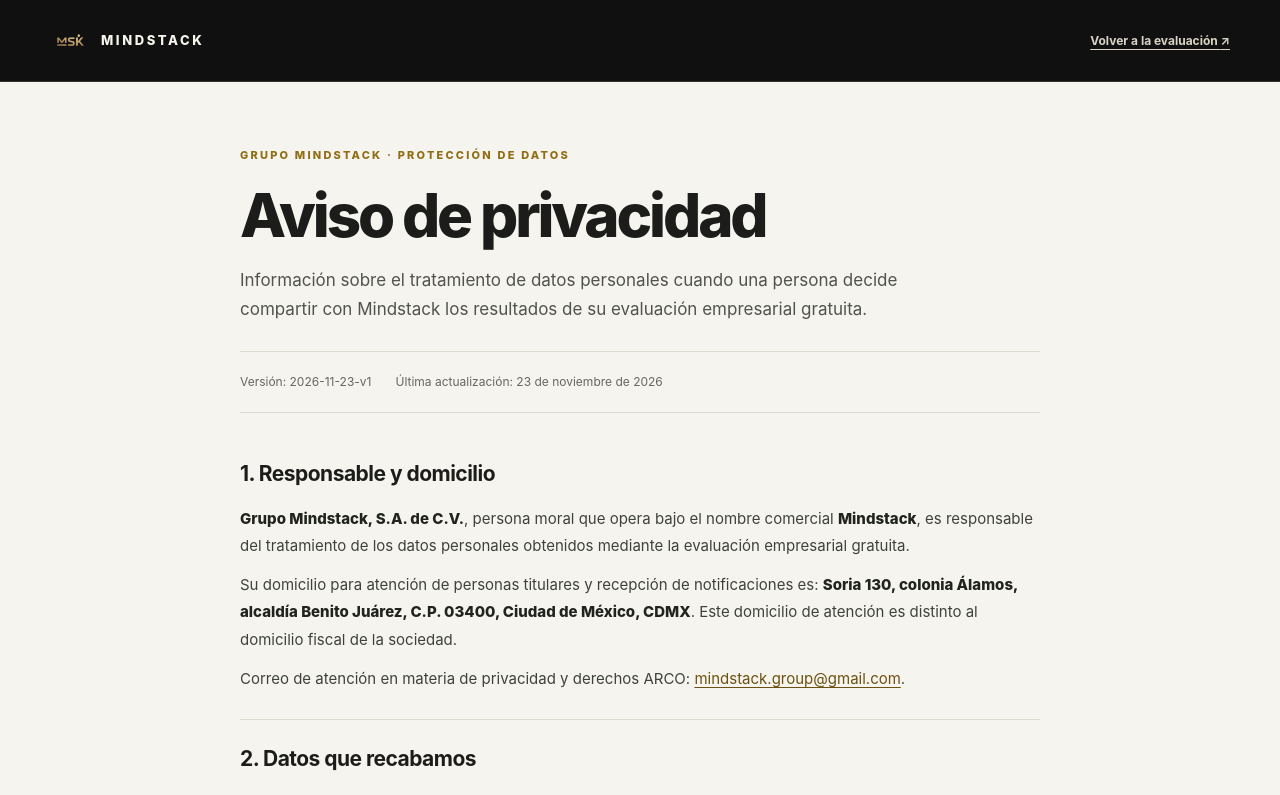
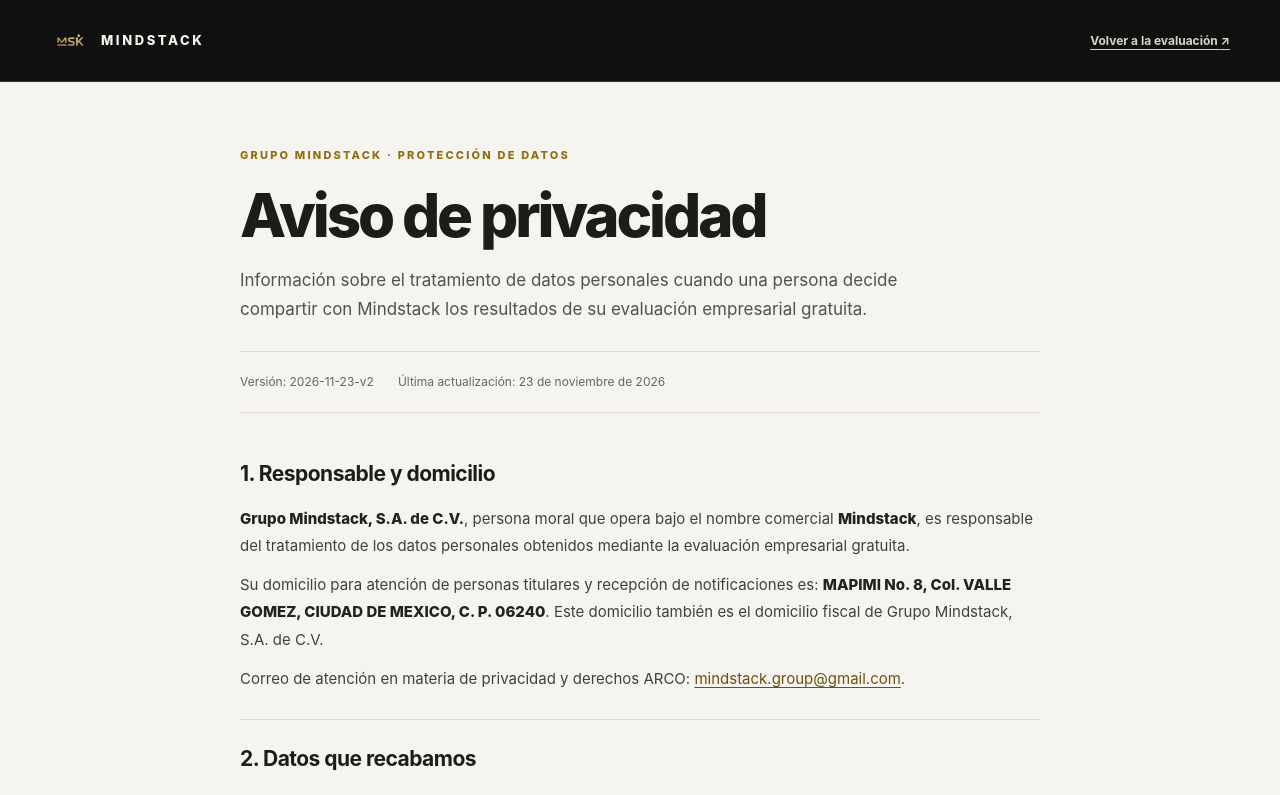
Before and after one commit to Antonio958/mindstack-web, a Next.js app: page /aviso-de-privacidad in a window 1280 px wide. Shown: the top 795 px of the page. Built offline with nearby package versions, Linux system fonts and the light colour scheme.

Commit message:
legal(privacy): corregir domicilio fiscal Mapimí 8 y versionar aviso v2

```diff
--- a/app/aviso-de-privacidad/page.tsx
+++ b/app/aviso-de-privacidad/page.tsx
@@ -8,8 +8,8 @@ export const metadata: Metadata = {
 };
 
 const EMAIL = "mindstack.group@gmail.com";
-const ADDRESS = "Soria 130, colonia Álamos, alcaldía Benito Juárez, C.P. 03400, Ciudad de México, CDMX";
-const VERSION = "2026-11-23-v1";
+const ADDRESS = "MAPIMI No. 8, Col. VALLE GOMEZ, CIUDAD DE MEXICO, C. P. 06240";
+const VERSION = "2026-11-23-v2";
 
 export default function AvisoDePrivacidadPage() {
   return (
@@ -33,7 +33,7 @@ export default function AvisoDePrivacidadPage() {
         <section>
           <h2>1. Responsable y domicilio</h2>
           <p><strong>Grupo Mindstack, S.A. de C.V.</strong>, persona moral que opera bajo el nombre comercial <strong>Mindstack</strong>, es responsable del tratamiento de los datos personales obtenidos mediante la evaluación empresarial gratuita.</p>
-          <p>Su domicilio para atención de personas titulares y recepción de notificaciones es: <strong>{ADDRESS}</strong>. Este domicilio de atención es distinto al domicilio fiscal de la sociedad.</p>
+          <p>Su domicilio para atención de personas titulares y recepción de notificaciones es: <strong>{ADDRESS}</strong>. Este domicilio también es el domicilio fiscal de Grupo Mindstack, S.A. de C.V.</p>
           <p>Correo de atención en materia de privacidad y derechos ARCO: <a href={`mailto:${EMAIL}`}>{EMAIL}</a>.</p>
         </section>
 
```
